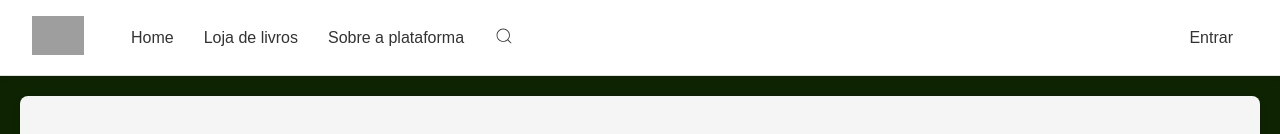
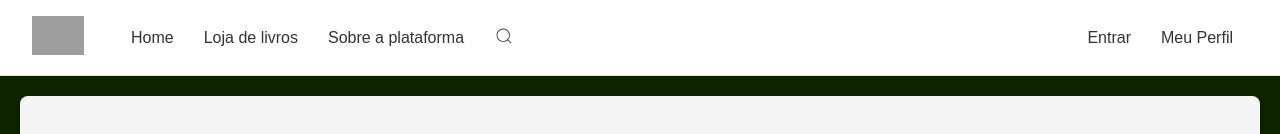
Before and after one commit to Avanti-BookStack/book_main_project, a React (Vite) app: page / in a window 1280 px wide. Shown: the top 134 px of the page. Built offline with nearby package versions, Linux system fonts and the light colour scheme; grey boxes are pictures that could not be loaded.

Commit message:
Update Header.jsx
Adicionei ao Hearder a opção de acessar ao meu perfil. Quando o usuário clica, ele é redirecionado para essa tela.

```diff
--- a/src/components/Header/Header.jsx
+++ b/src/components/Header/Header.jsx
@@ -69,6 +69,7 @@ const Header = () => {
             ) : (
               <>
                 <li className={styles.navItem}><Link to="/login">Entrar</Link></li>
+                <li className={styles.navItem}><Link to="/perfil">Meu Perfil</Link></li>
               </>
             )}
           </ul>
```
